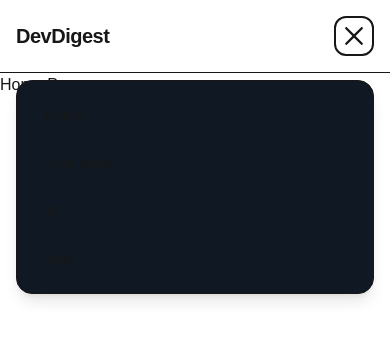
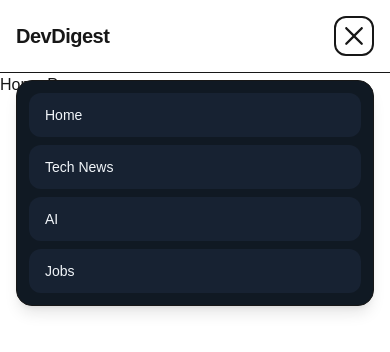
Before and after one commit to raushan-sinha/devdigest, a Next.js app: page / in a window 390 px wide. Both pictures are taken after a click on the button "Open Menu". Shown: the top 352 px of the page. Built offline with nearby package versions, Linux system fonts and the light colour scheme.

Commit message:
Updated new styles in Links & added a logic for closing Menu Box after clicking on Link.

```diff
--- a/components/layout/MobileNavbar.tsx
+++ b/components/layout/MobileNavbar.tsx
@@ -41,12 +41,13 @@ export default function MobileNavbar() {
             {/* Menu Links */}
             {menuOpen && (
                 <div className="absolute left-4 right-4 top-20 rounded-2xl border bg-[#101923] p-3 shadow-lg">
-                    <ul className="flex flex-col gap-1">
+                    <ul className="flex flex-col gap-2">
                         {NavLinks.map((link) => (
                             <li key={link.id}>
                                 <Link
                                     href={link.href}
-                                    className="block rounded-xl px-4 py-3 text-sm font-medium transition hover:bg-gray-100"
+                                    className="block rounded-xl bg-slate-800/60 px-4 py-3 text-sm font-medium text-slate-100 transition-all duration-200 hover:bg-slate-700"
+                                    onClick={() => setMenuOpen(false)}
                                 >
                                     {link.title}
                                 </Link>
```
